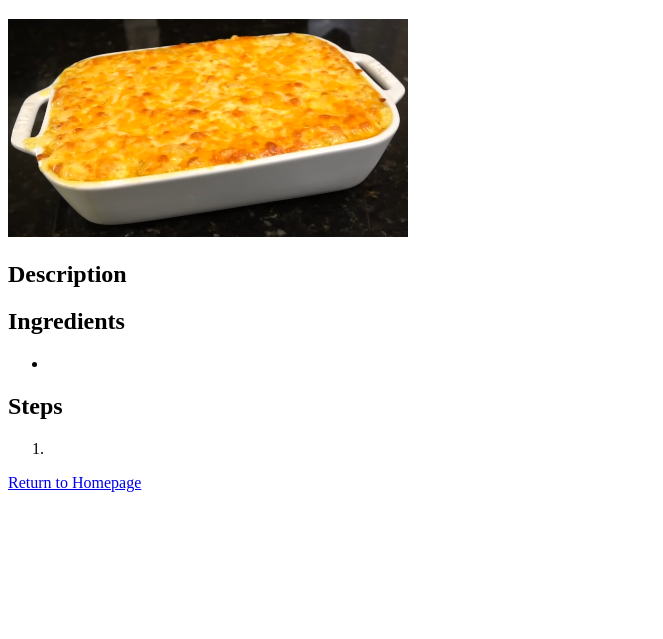
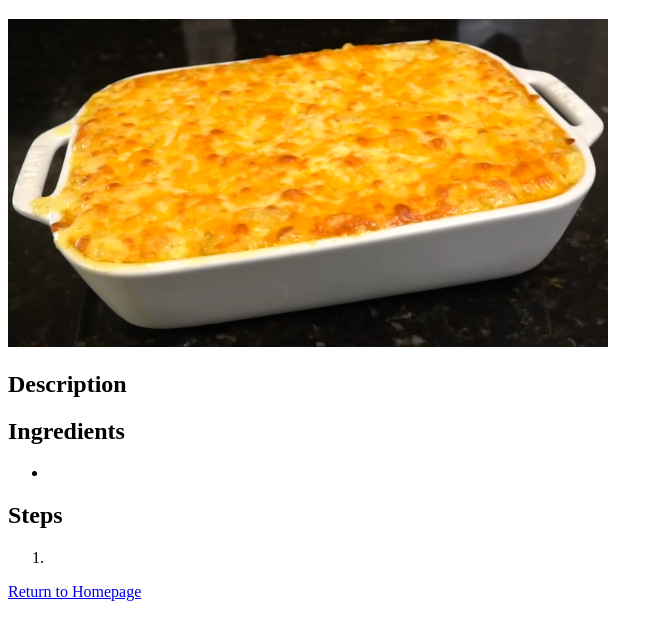
Before and after one commit to JaelinFord/odin-recipes, a plain HTML site: page recipes/mac-n-cheese.html in a window 1280 px wide. Shown: the part 61-700 px from the top of the page, without its empty margins (0-663 px from the left). Drawn offline with Linux system fonts and the light colour scheme.

Commit message:
Changed mac-n-cheese image size

```diff
--- a/recipes/mac-n-cheese.html
+++ b/recipes/mac-n-cheese.html
@@ -7,7 +7,7 @@
     </head>
     <body>
         <h1>5 Cheese Mac & Cheese</h1>
-        <img src="../images/mac-n-cheese.png" width="400" alt="Mac & Cheese">
+        <img src="../images/mac-n-cheese.png" width="600" alt="Mac & Cheese">
 
         <h2>Description</h2>
         <p></p>
```
